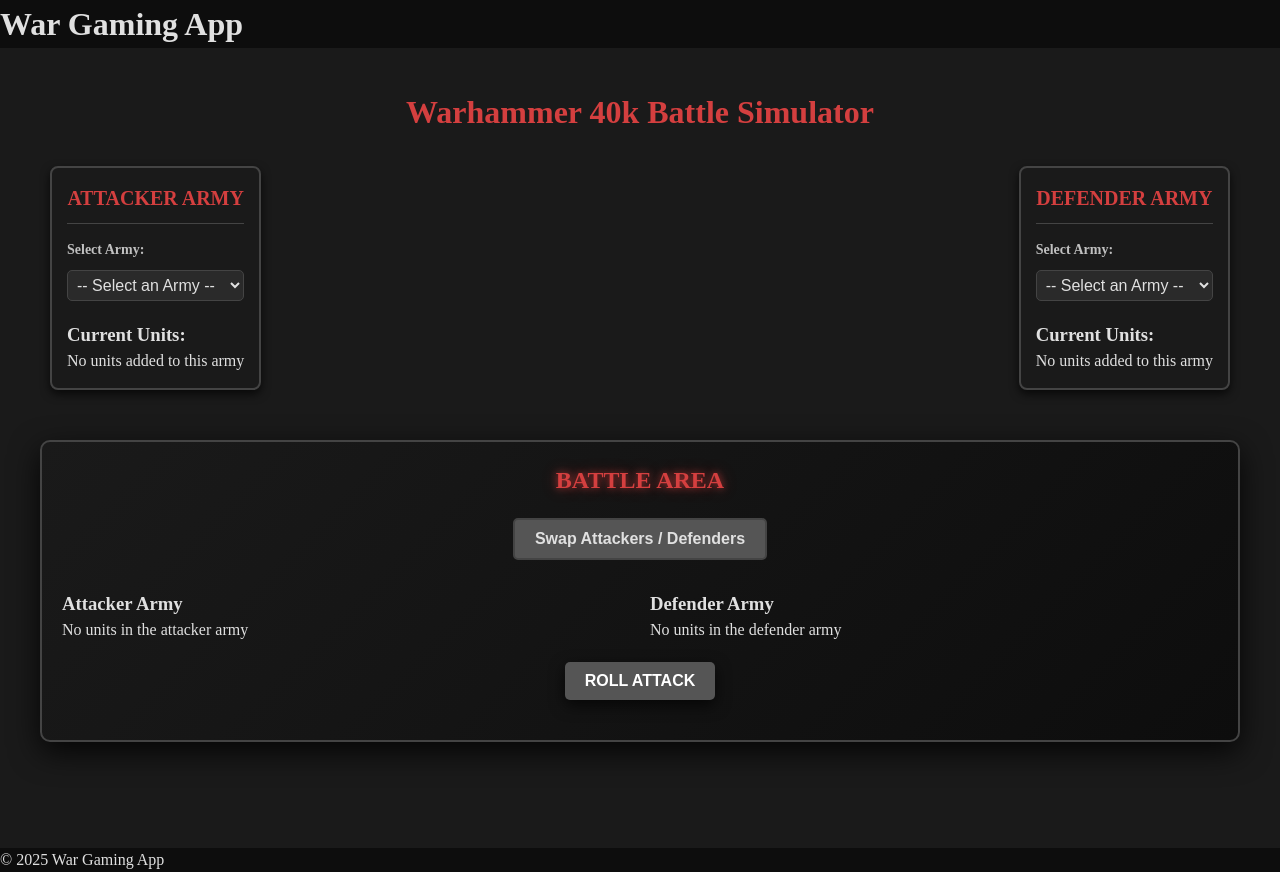
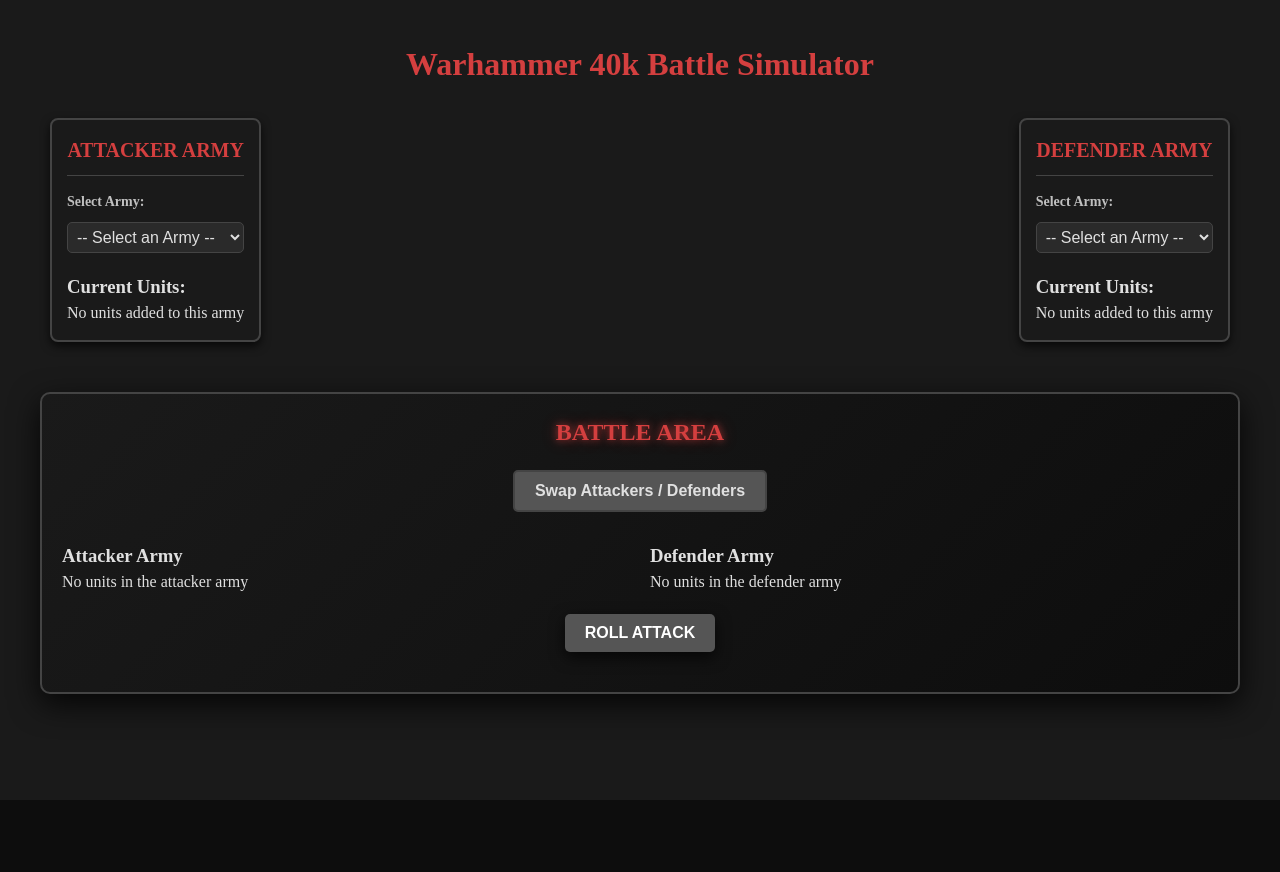
Before and after one commit to jpdynadev/WarSiming, a Next.js app in the folder warsiming/: page / in a window 1280 px wide. After the commit the page ends 800 px from the top, so only its background shows below. Built offline with nearby package versions, Linux system fonts and the light colour scheme.

Commit message:
fixing layout and removing un-needed fluff

```diff
--- a/warsiming/src/app/layout.tsx
+++ b/warsiming/src/app/layout.tsx
@@ -14,13 +14,7 @@
   return (
     <html lang="en">
       <body>
-        <header>
-          <h1>War Gaming App</h1>
-        </header>
         <main>{children}</main>
-        <footer>
-          <p>© 2025 War Gaming App</p>
-        </footer>
       </body>
     </html>
   );
```
